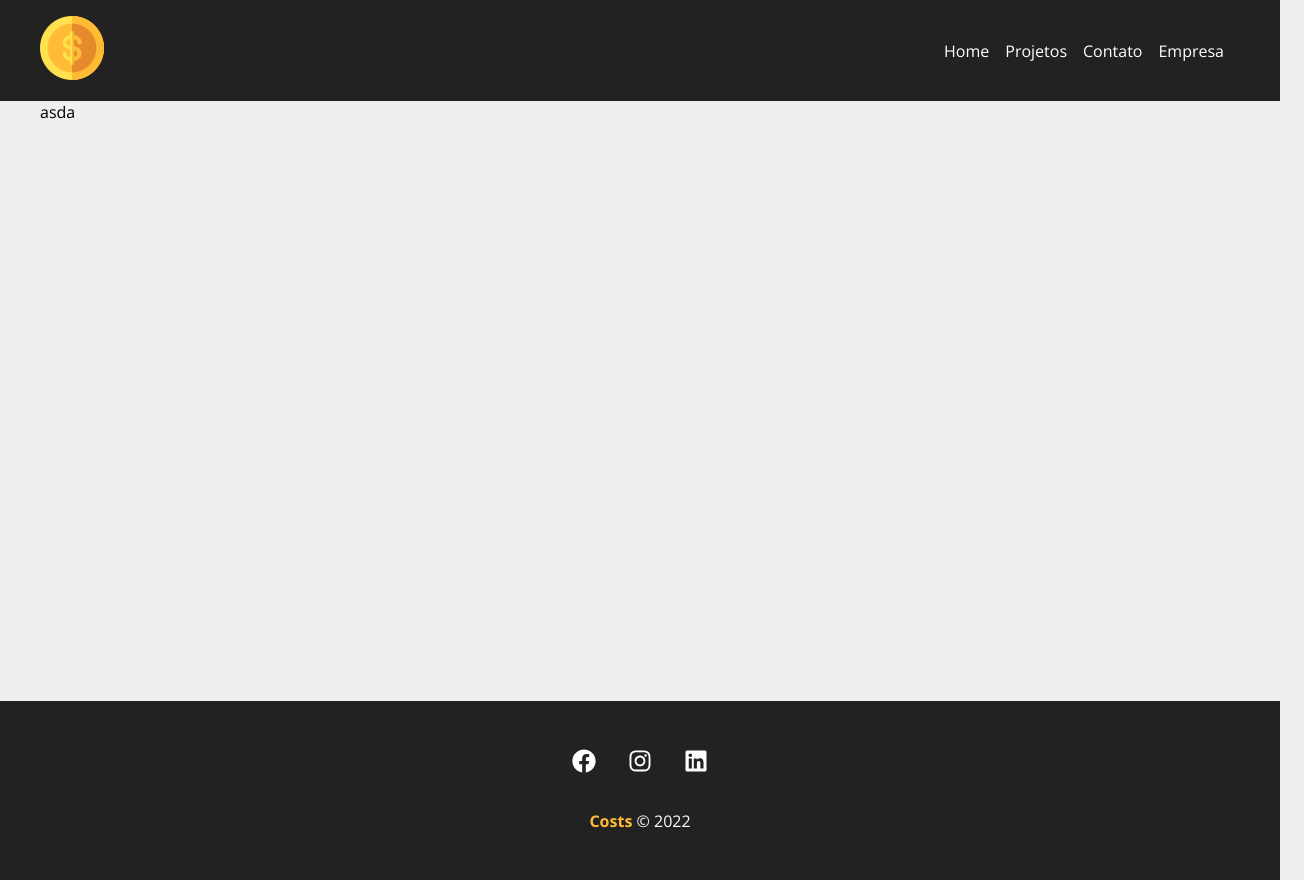
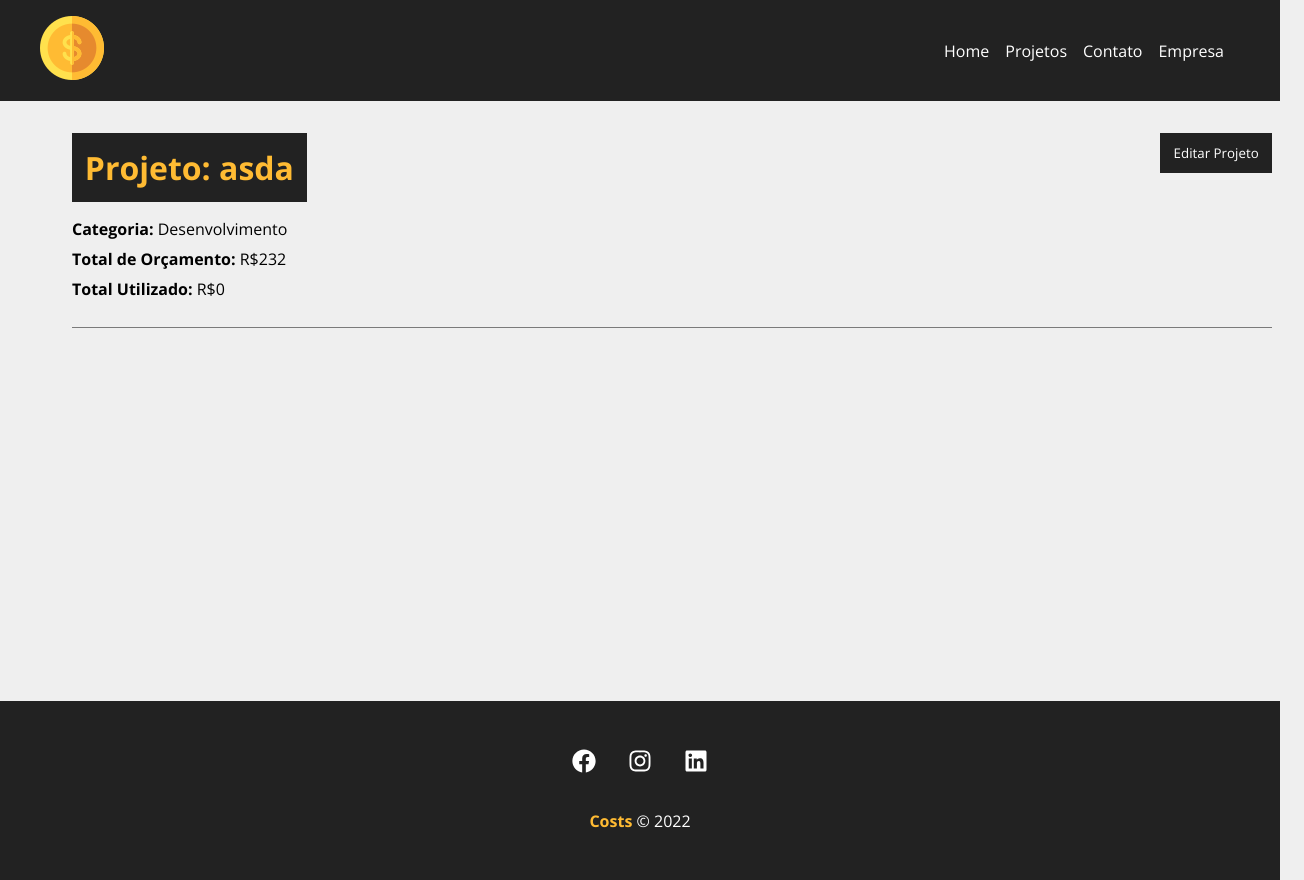
Before and after one commit to Hiemer23/Projeto_Costs, a React (Create React App) app: page /project/1 in a window 1280 px wide. Shown: the whole page, 1304 px wide, since content can reach past the window. Built offline with nearby package versions, Linux system fonts and the light colour scheme; data requests are answered from the project's data file.

Commit message:
Exibir detalhes do projeto

```diff
--- a/src/components/pages/Project.js
+++ b/src/components/pages/Project.js
@@ -1,12 +1,15 @@
 import styles from './Project.module.css'
+import Loading from '../layout/Loading'
 import { useParams } from 'react-router-dom'
 import { useState, useEffect } from 'react'
-import { throwStatement } from '@babel/types'
+import Container from '../layout/Container'
 function Project() {
     const { id } = useParams()
     const [project, setProject] = useState([])
+    const [showProjectForm, setShowProject] = useState(false)
 
     useEffect(() => {
+        setTimeout(() => {
             fetch(`http://localhost:5000/projects/${id}`, {
                 method: 'GET',
                 headers: {
@@ -18,10 +21,46 @@
                     setProject(data)
                 })
                 .catch(err => console.log(err))
+        }, 150)
     }, [id])
 
+    function toggleProjectForm() {
+        setShowProject(!showProjectForm)
+    }
+
     return (
-        <p>{project.name}</p>
+        <>
+            {project.name ? (
+                <div className={styles.project_details}>
+                    <Container customClass="column">
+                        <div className={styles.details_container}>
+                            <h1>Projeto: {project.name}</h1>
+                            <button className={styles.btn}
+                                onClick={toggleProjectForm}>
+                                {!showProjectForm ? "Editar Projeto" : "Fechar"}
+                            </button>
+                            {!showProjectForm ? (
+                                <div className={styles.project_info}>
+                                    <p>
+                                        <span>Categoria:</span> {project.category.name}
+                                    </p>
+                                    <p>
+                                        <span>Total de Orçamento:</span> R${project.budget}
+                                    </p>
+                                    <p>
+                                        <span>Total Utilizado:</span> R${project.cost}
+                                    </p>
+                                </div>
+                            ) : (
+                                <div className={styles.project_info}>
+                                    <p>Datalhes do projeto</p>
+                                </div>
+                            )}
+                        </div>
+                    </Container>
+                </div>)
+                : (<Loading />)}
+        </>
     )
 }
 export default Project
--- a/src/components/pages/Project.module.css
+++ b/src/components/pages/Project.module.css
@@ -0,0 +1,46 @@
+.project_details {
+    padding: 2em;
+}
+
+.project_details h1,
+.project_details h2,
+.project_details p {
+    margin-bottom: 0.5em;
+}
+
+.project_details h1 {
+    background-color: #222;
+    color: #ffbb33;
+    padding: 0.4em;
+}
+
+.project_details span {
+    font-weight: bold;
+}
+
+.details_container,
+.service_form_container {
+    border-bottom: 1px solid #7a7a7a;
+    margin-bottom: 1.2em;
+    padding-bottom: 1.2em;
+    display: flex;
+    justify-content: space-between;
+    flex-wrap: wrap;
+}
+.btn{
+    background-color: #222;
+    color: #fff;
+    padding: 0.5em 1em;
+    text-decoration: none;
+    transition: 0.5s;
+    cursor: pointer;
+    max-height: 40px;
+    border: none;
+}
+
+.btn:hover{
+    color:#FFbb33
+}
+.project_info{
+    width: 100%;
+}
```
Lines whose indentation alone changed are shown as unchanged.
